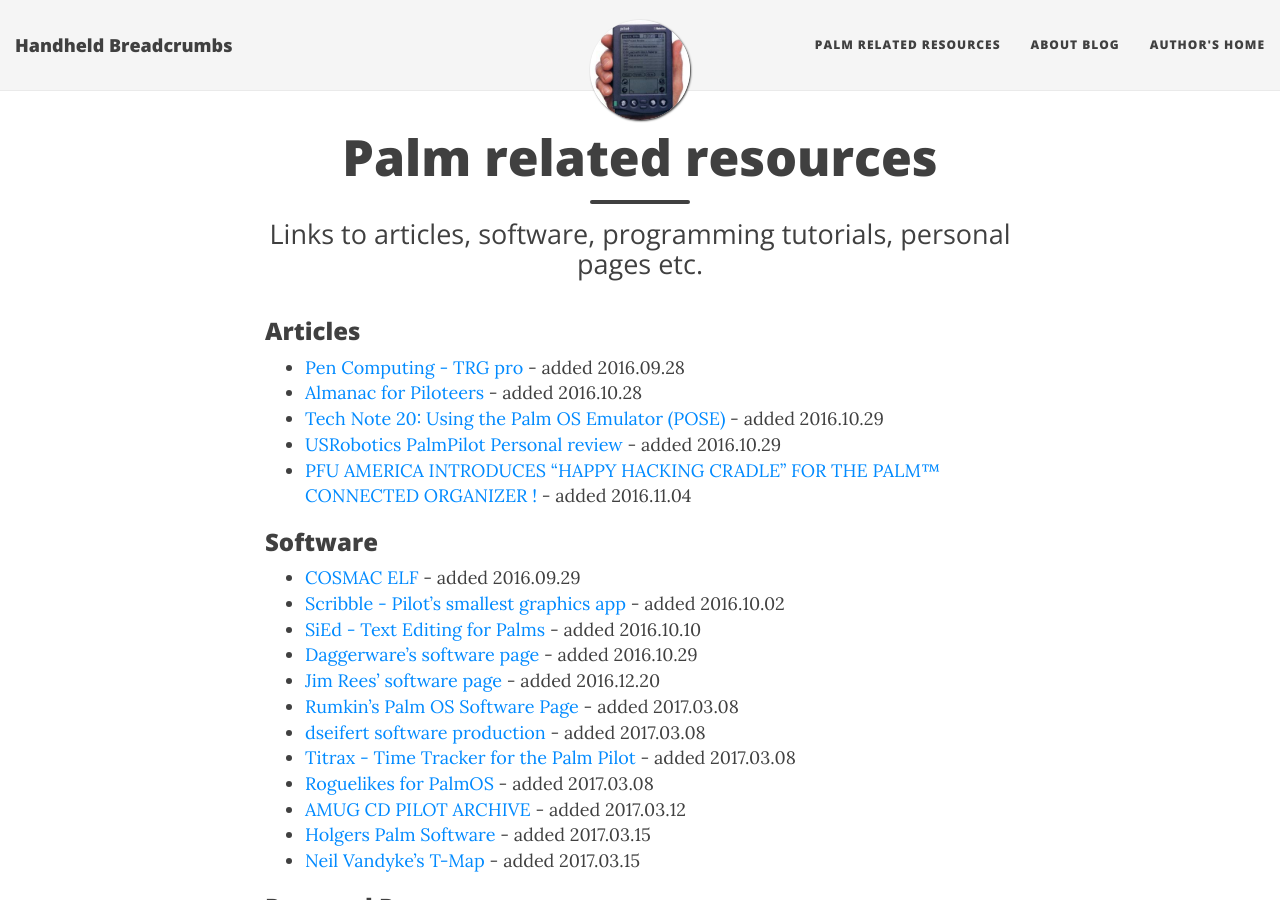
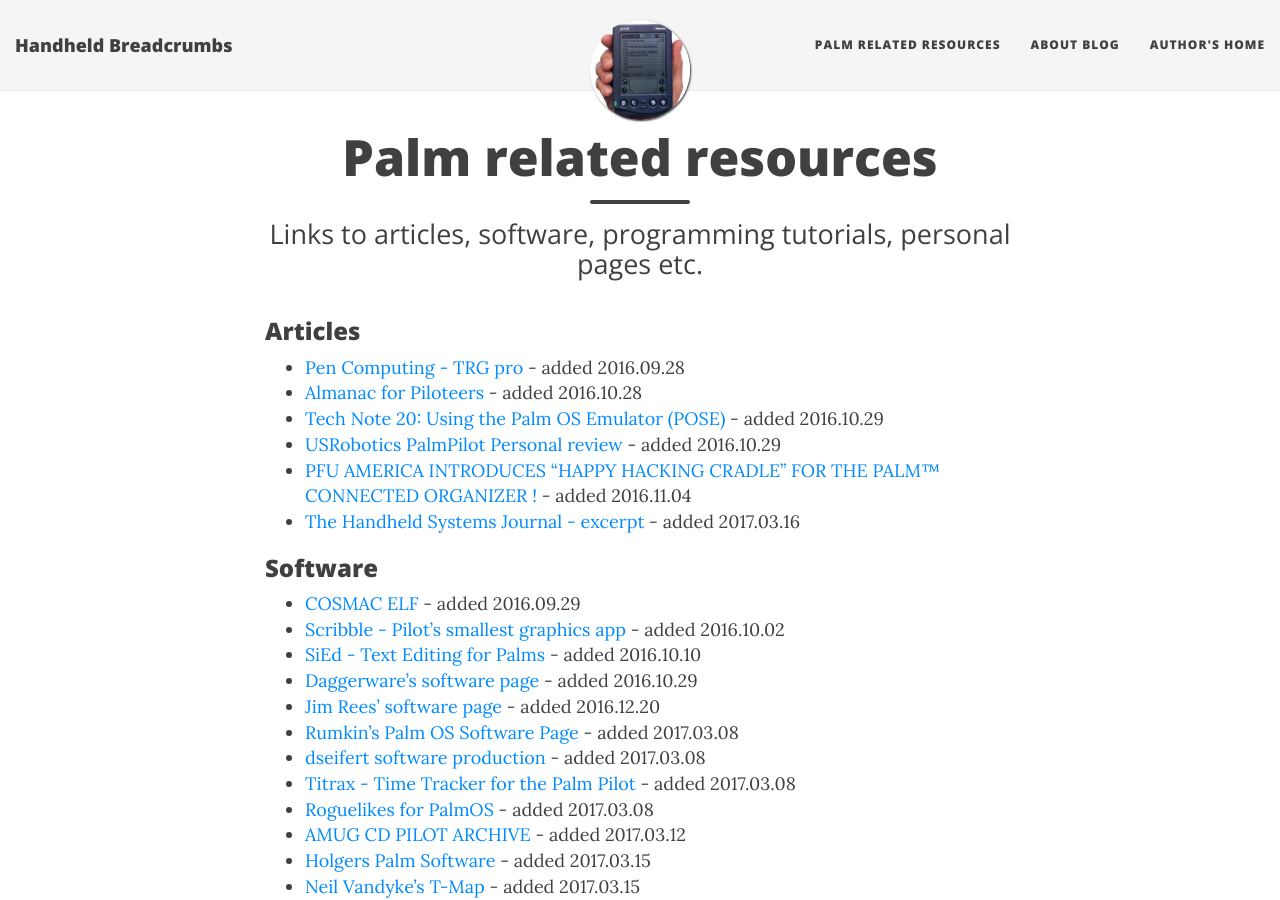
Before and after one commit to handheldbreadcrumbs/handheldbreadcrumbs.github.io, a Jekyll site: the page built from palmresources.md, in a window 1280 px wide and 900 px high. Built offline with Jekyll 4.4.1, drawn with Linux system fonts in a browser that asks for light colours; nearby versions of some CDN libraries.

Commit message:
new linkds added

```diff
--- a/palmresources.md
+++ b/palmresources.md
@@ -11,6 +11,7 @@
 * [Tech Note 20: Using the Palm OS Emulator (POSE)](http://web.archive.org/web/20161003205104/https://www.nsbasic.com/palm/info/technotes/TN20.htm){:target="_blank"} - added 2016.10.29
 * [USRobotics PalmPilot Personal review](http://web.archive.org/web/20160218185026/http://www.engadget.com/2012/04/01/usrobotics-palmpilot-personal-review/){:target="_blank"} - added 2016.10.29
 * [PFU AMERICA INTRODUCES “HAPPY HACKING CRADLE” FOR THE PALM™ CONNECTED ORGANIZER !](http://web.archive.org/web/20000301200155/http://www.pfuca.com/news/new_crad.html){:target="_blank"} - added 2016.11.04
+* [The Handheld Systems Journal - excerpt](http://web.archive.org/web/19970710163742/http://www.cdpubs.com/excerpts.html){:target="_blank"} - added 2017.03.16
 
 ### Software
 * [COSMAC ELF](http://web.archive.org/web/20141224202616/http://www.cosmacelf.com/tinyelf.htm){:target="_blank"} - added 2016.09.29
```
